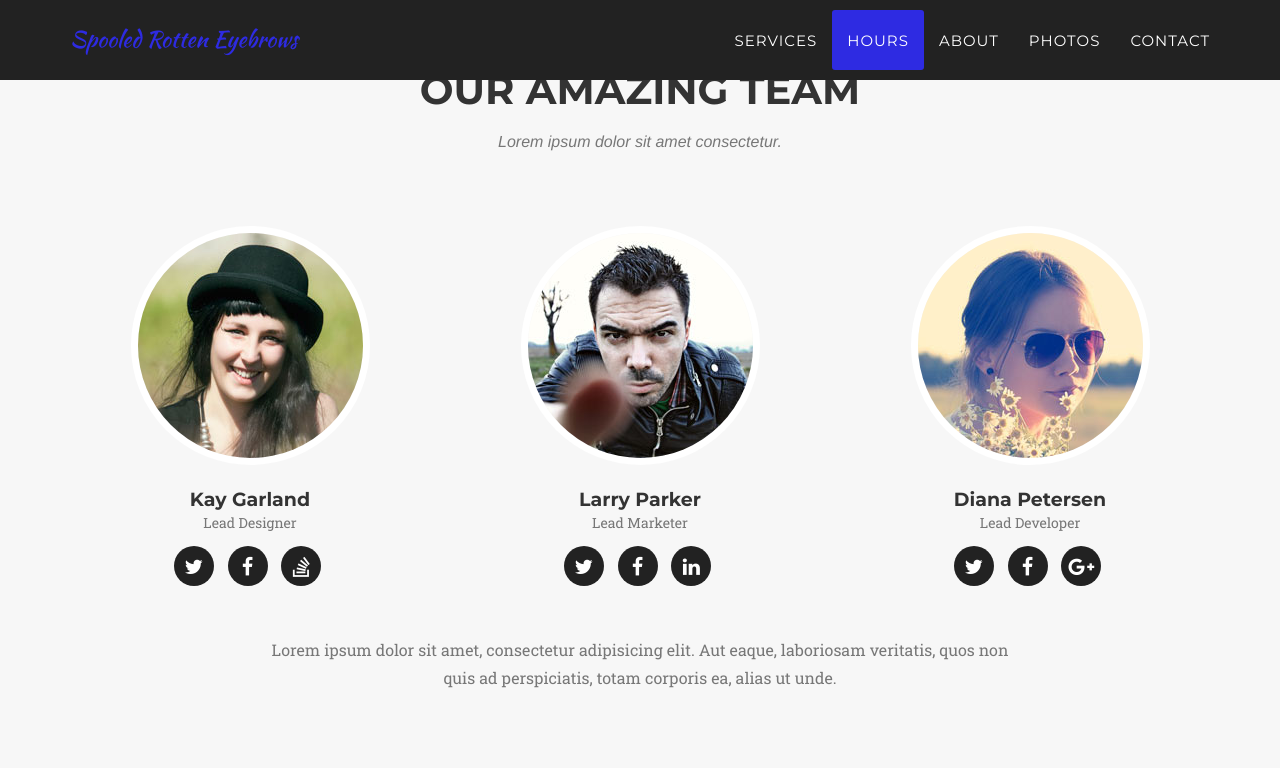
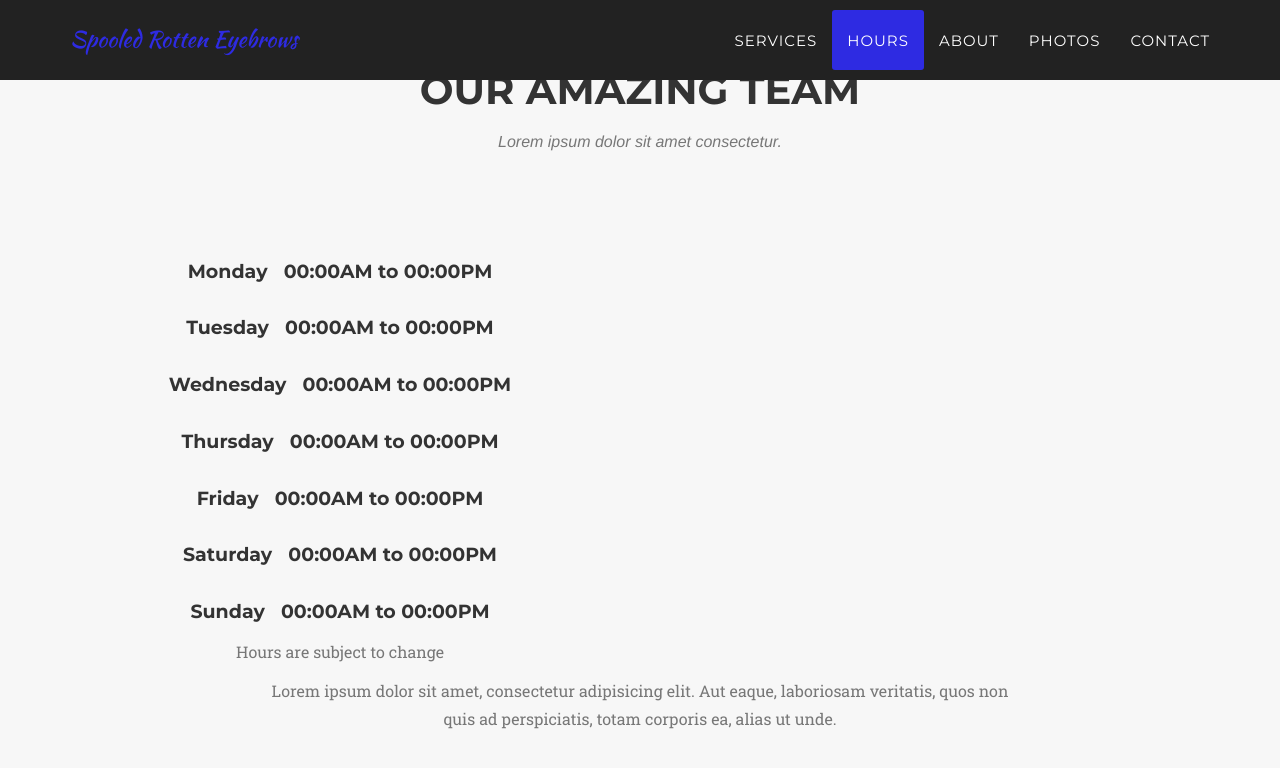
Before and after one commit to spooledrotten/spooledrotten.github.io, a Jekyll site: the page built from index.html, in a window 1280 px wide and 900 px high, scrolled down 1551 px. Shown: the top 768 px of the window. Built offline with Jekyll 4.4.1, drawn with Linux system fonts in a browser that asks for light colours; some web fonts are replaced.

Commit message:
39th commit

```diff
--- a/_includes/team.html
+++ b/_includes/team.html
@@ -8,25 +8,29 @@
                 </div>
             </div>
             <div class="row">
-                {% for member in site.people %}
-                <div class="col-sm-4">
-                    <div class="team-member">
-                        <img src="img/team/{{ member.pic }}.jpg" class="img-responsive img-circle" alt="">
-                        <h4>{{ member.name }}</h4>
-                        <p class="text-muted">{{ member.position }}</p>
-                        <ul class="list-inline social-buttons">
-                            {% for network in member.social %}
-                            <li>
-                                <a href="{{ network.url }}">
-                                    <i class="fa fa-{{ network.title }}"></i>
-                                </a>
-                            </li>
-                            {% endfor %}
+                <div class="row text-center">
+					<div class="col-md-6 col-sm-6">
 
-                        </ul>
-                    </div>
-                </div>
-                {% endfor %}
+						<h4 class="service-heading"><br>Monday &nbsp; 00:00AM to 00:00PM</br></h4>
+
+						<h4 class="service-heading"><br>Tuesday &nbsp; 00:00AM to 00:00PM</br></h4>
+
+						<h4 class="service-heading"><br>Wednesday &nbsp; 00:00AM to 00:00PM</br></h4>
+
+						<h4 class="service-heading"><br>Thursday &nbsp; 00:00AM to 00:00PM</br></h4>
+
+						<h4 class="service-heading"><br>Friday &nbsp; 00:00AM to 00:00PM</br></h4>
+
+						<h4 class="service-heading"><br>Saturday &nbsp; 00:00AM to 00:00PM</br></h4>
+
+						<h4 class="service-heading"><br>Sunday &nbsp; 00:00AM to 00:00PM</br></h4>
+
+						<div class="row">
+							<div class="col-lg-8 col-lg-offset-2 text-center">
+								<p class="large text-muted">Hours are subject to change</p>
+							</div>
+						</div>
+					</div>
             </div>
             <div class="row">
                 <div class="col-lg-8 col-lg-offset-2 text-center">
```
